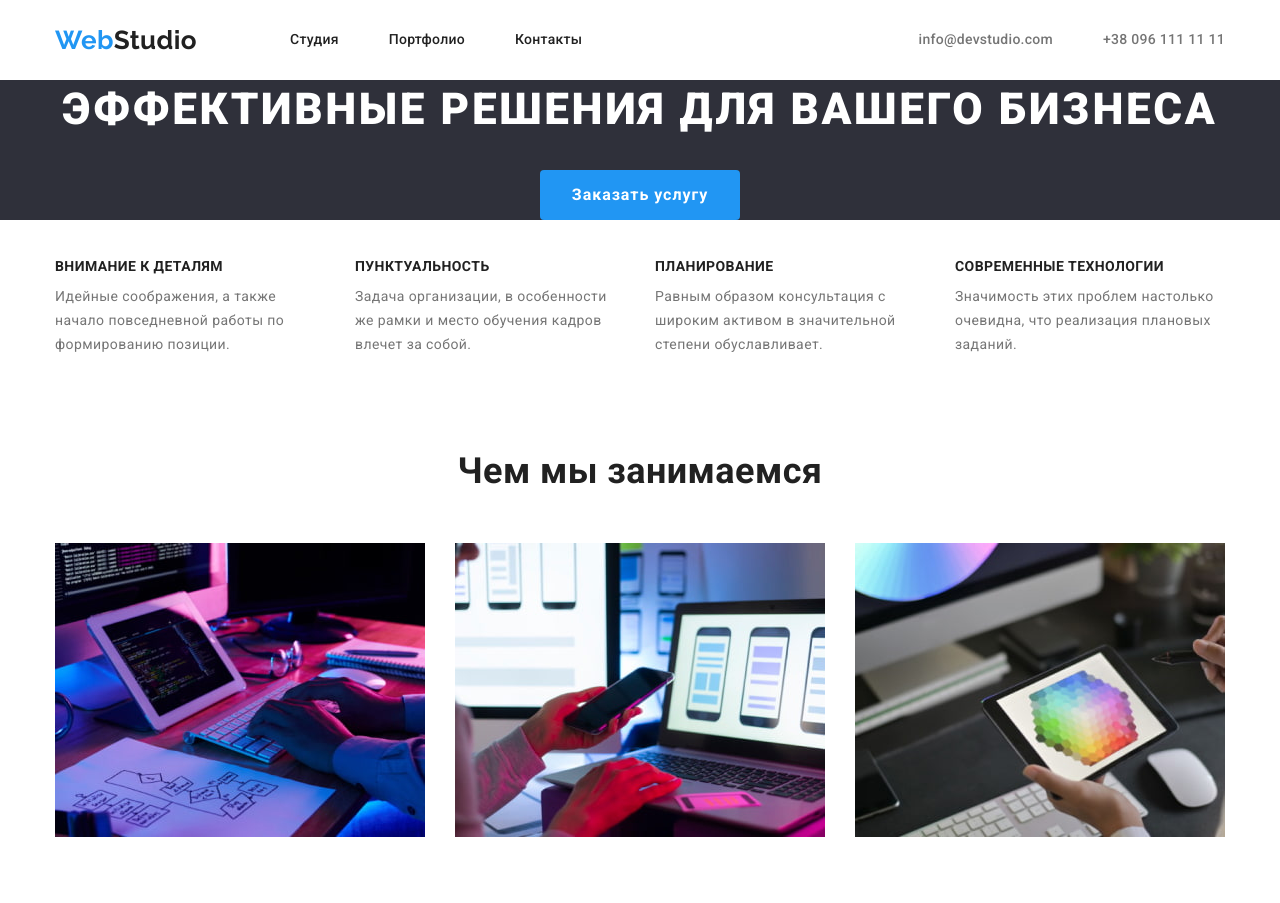
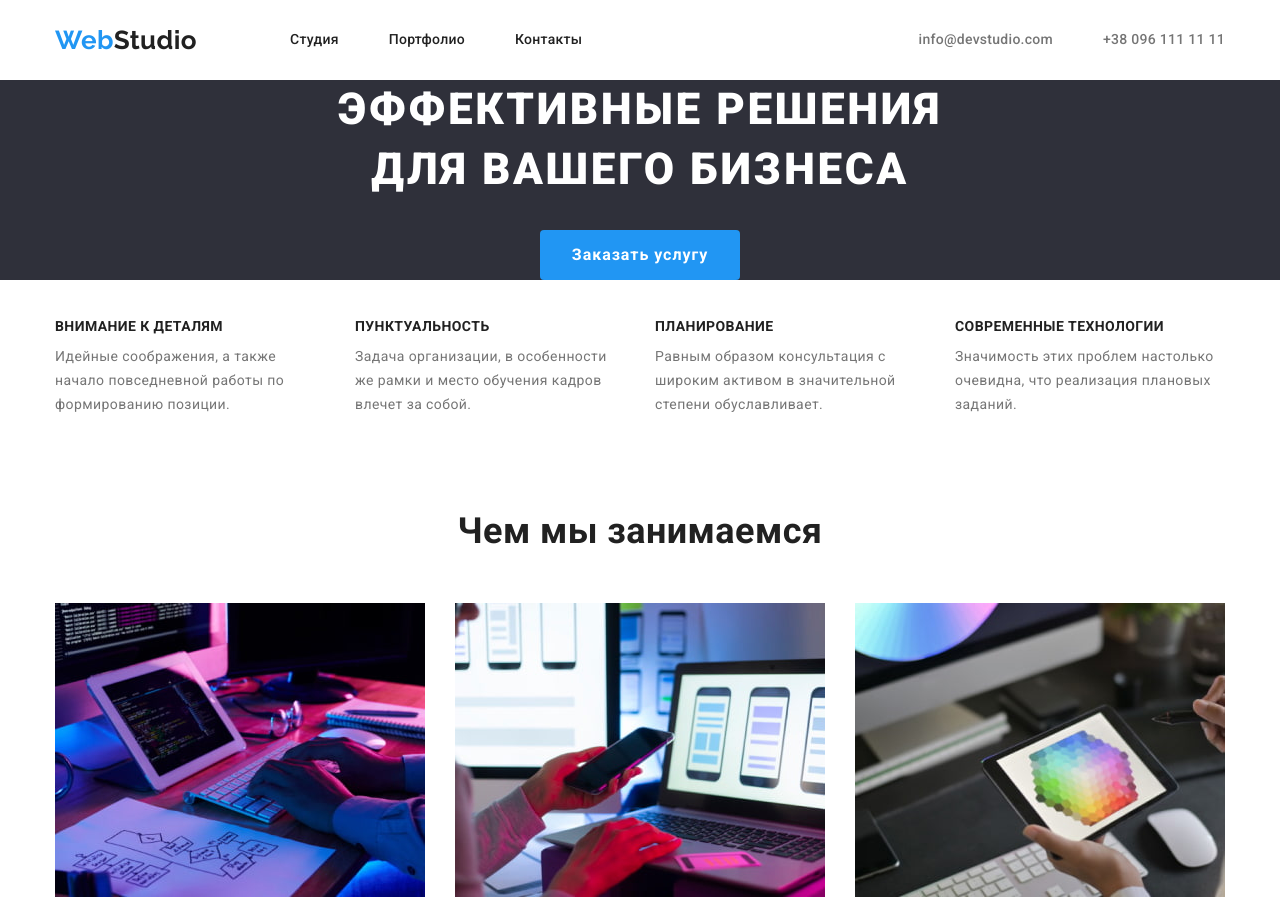
Before and after one commit to deniskodak/goit-markup-hw-03, a plain HTML site: page index.html in a window 1280 px wide. Shown: the top 903 px of the page. Drawn offline with nearby package versions, Linux system fonts and the light colour scheme.

Commit message:
Добавляет ширину на заголовок

```diff
--- a/css/style.css
+++ b/css/style.css
@@ -129,6 +129,9 @@ body {
 .hero .title {
   margin-top: 0;
   margin-bottom: 30px;
+  width: 696px;
+  margin-left: auto;
+  margin-right: auto;
 
   color: var(--primary-white-color);
   font-weight: 900;
```
